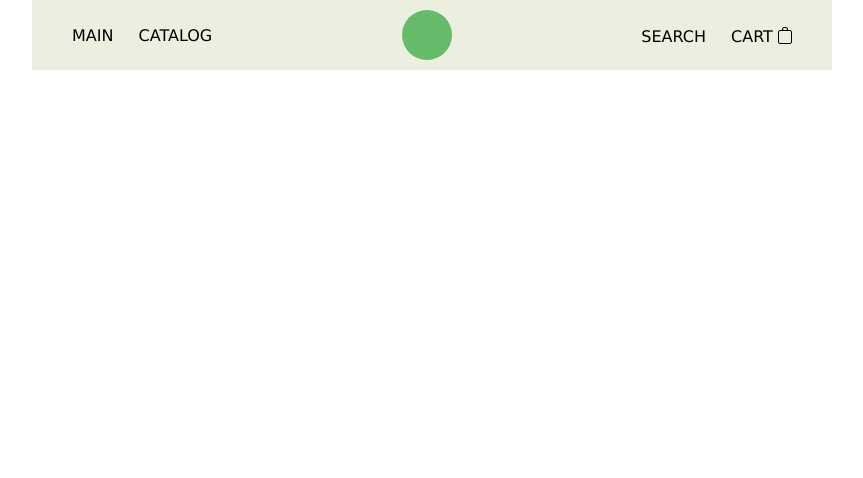
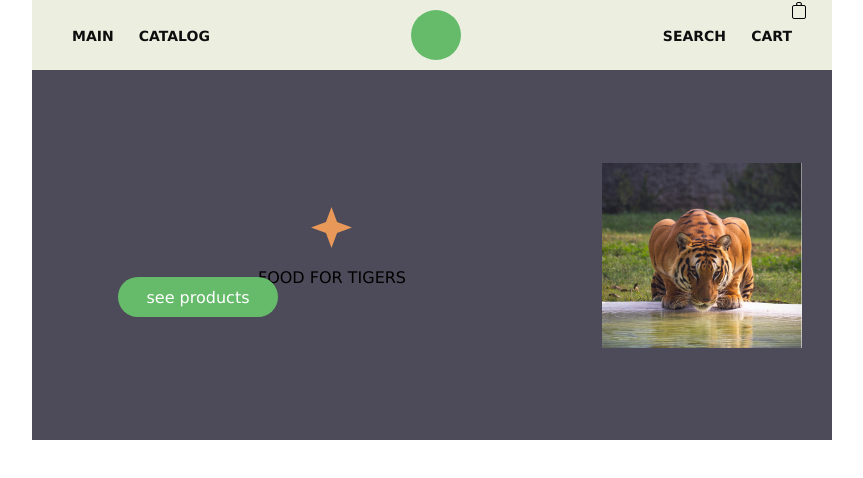
Before and after one commit to andriipereverziev19/html-start, a plain HTML site: page index.html in a window 1280 px wide. Shown: the whole page, without its empty margins (208-1071 px from the left). Drawn offline with Linux system fonts and the light colour scheme; files whose address does not match are found by name.

Commit message:
Hero block

```diff
--- a/index.html
+++ b/index.html
@@ -1,5 +1,6 @@
 <!DOCTYPE html>
 <html lang="en">
+
 <head>
   <meta charset="UTF-8" />
   <meta http-equiv="X-UA-Compatible" content="IE=edge" />
@@ -7,7 +8,10 @@
   <title>Document</title>
   <link rel="stylesheet" href="styles.css" />
 </head>
+
 <body>
+  <div class="header">
+
     <div class="container">
       <div>
         <a href="" class="link">MAIN</a>
@@ -20,32 +24,29 @@
         <a href="" class="link">SEARCH</a>
         <a href="" class="link">
           CART
-          <svg
-            width="14"
-            height="17"
-            viewBox="0 0 14 17"
-            fill="none"
-            xmlns="http://www.w3.org/2000/svg"
-          >
-            <rect
-              x="0.5"
-              y="3.5"
-              width="13"
-              height="13"
-              rx="1.5"
-              stroke="black"
-            />
-            <rect
-              x="4.5"
-              y="0.5"
-              width="5"
-              height="3"
-              rx="1.5"
-              stroke="black"
-            />
+          <svg width="14" height="17" viewBox="0 0 14 17" fill="none" xmlns="http://www.w3.org/2000/svg">
+            <rect x="0.5" y="3.5" width="13" height="13" rx="1.5" stroke="black" />
+            <rect x="4.5" y="0.5" width="5" height="3" rx="1.5" stroke="black" />
           </svg>
         </a>
       </div>
     </div>
+
+  </div>
+
+
+    <div class="container-second">
+      <div class="box">
+      <img class="img" src="Star 1.svg" alt="">
+            <p> FOOD FOR TIGERS </p>
+
+      <a href class="btn">see products</a>
+    </div>
+    <img src="E:\html-start\images\Photo.jpg">
+</div>
+
+
+
 </body>
+
 </html>
--- a/styles.css
+++ b/styles.css
@@ -8,6 +8,7 @@ body {
 }
 
 .container {
+
   max-width: 800px;
   display: flex;
   justify-content: space-between;
@@ -39,7 +40,7 @@ body {
 }
 
 .link svg {
-  position: relative;
+  position: absolute;
   top: 2px;
 }
 
@@ -51,3 +52,45 @@ body {
 .link:hover svg rect {
   stroke: #65bb69;
 }
+.btn{
+  position: absolute;
+width: 160px;
+height: 40px;
+left: 326px;
+top: 277px;
+display: inline-flex;
+justify-content: center;
+align-items: center;
+background: #65BB69;
+border-radius: 50px;
+color: white;
+text-decoration: none;
+}
+.link{
+ width: 103px;
+height: 17px;
+left: 355px;
+top: 288px;
+
+font-family: 'Verdana';
+font-style: normal;
+font-weight: 700;
+font-size: 14px;
+line-height: 17px;
+color: #0f0e0e;
+}
+.container-second {
+  max-width: 800px;
+  display: flex;
+  justify-content: space-between;
+  align-items: center;
+  margin: auto auto;
+  background:  #4D4B59;
+  ;
+  height: 370px;
+  padding-left: 30px;
+  padding-right: 30px;
+}
+.box{
+  margin: auto auto;
+  text-align: center;
```
Also changed, not shown: Star 1.svg (added), images/FOOD FOR TIGERS.svg (added), images/Photo.jpg (added), images/Rectangle 6.svg (added), images/ratanjot-singh-UIhc7sohnvc-unsplash 1.jpg (added). Lines whose indentation alone changed are shown as unchanged.
